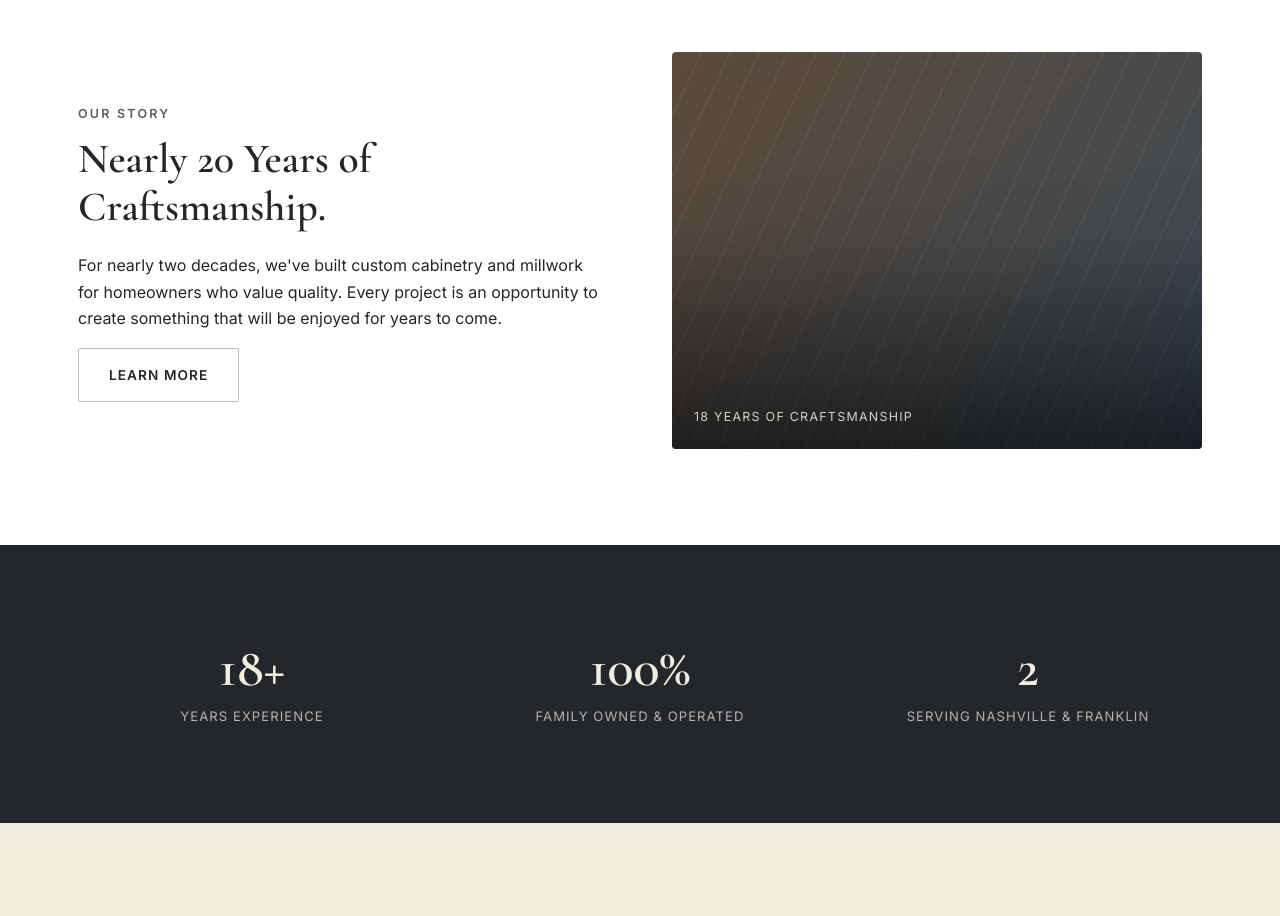
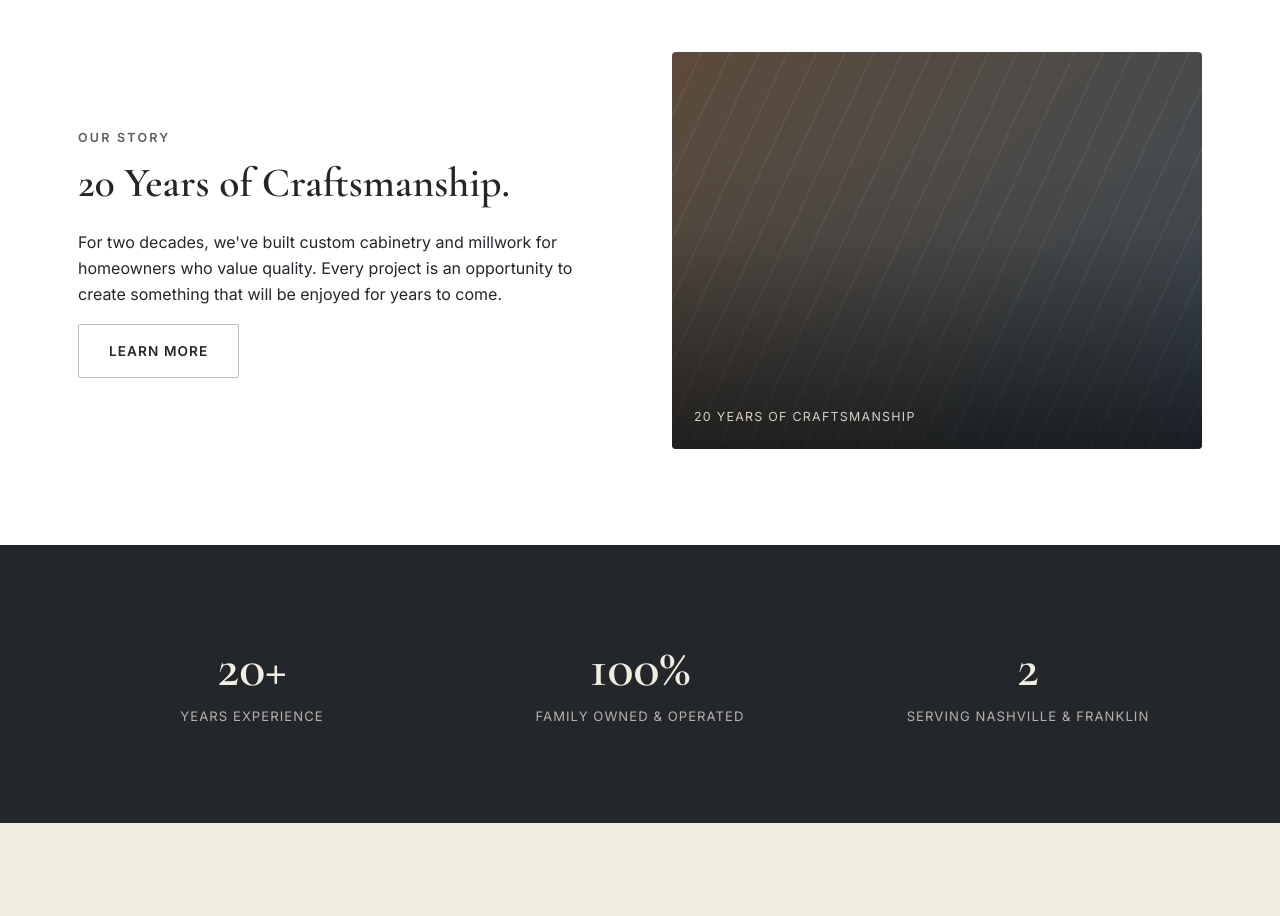
Before and after one commit to ethanator-debug/nordic-built-website, a website: page index.html in a window 1280 px wide. Shown: the part 1400-2316 px from the top of the page. Drawn offline with nearby package versions, Linux system fonts and the light colour scheme.

Commit message:
Add files via upload

```diff
--- a/index.html
+++ b/index.html
@@ -4,7 +4,7 @@
 <meta charset="UTF-8">
 <meta name="viewport" content="width=device-width, initial-scale=1.0">
 <title>Nordic Built | Custom Cabinetry &amp; Millwork — Nashville &amp; Franklin, TN</title>
-<meta name="description" content="Custom cabinetry and millwork from Nordic Built, an 18-year, family-owned shop serving Nashville &amp; Franklin, TN.">
+<meta name="description" content="Custom cabinetry and millwork from Nordic Built, a 20-year, family-owned shop serving Nashville &amp; Franklin, TN.">
 <link rel="icon" type="image/svg+xml" href="assets/favicon.svg">
 <link rel="preconnect" href="https://fonts.googleapis.com">
 <link href="https://fonts.googleapis.com/css2?family=Cormorant+Garamond:wght@500;600;700&family=Inter:wght@400;500;600&display=swap" rel="stylesheet">
@@ -84,13 +84,13 @@
     <div class="split">
       <div>
         <div class="eyebrow">Our Story</div>
-        <h2>Nearly 20 Years of Craftsmanship.</h2>
-        <p>For nearly two decades, we've built custom cabinetry and millwork for homeowners who value quality. Every project is an opportunity to create something that will be enjoyed for years to come.</p>
+        <h2>20 Years of Craftsmanship.</h2>
+        <p>For two decades, we've built custom cabinetry and millwork for homeowners who value quality. Every project is an opportunity to create something that will be enjoyed for years to come.</p>
         <a href="about.html" class="btn btn-outline-dark">Learn More</a>
       </div>
       <div class="split-media">
         <img class="photo-fill" src="assets/images/hero-craftsmanship.jpg" alt="Nordic Built craftsmanship in progress" onerror="this.remove()">
-        <span>18 Years of Craftsmanship</span>
+        <span>20 Years of Craftsmanship</span>
       </div>
     </div>
   </div>
@@ -101,7 +101,7 @@
   <div class="container">
     <div class="stat-bar">
       <div>
-        <div class="stat-num">18+</div>
+        <div class="stat-num">20+</div>
         <div class="stat-label">Years Experience</div>
       </div>
       <div>
```
Also changed, not shown: about.html (+2 -2 lines).
